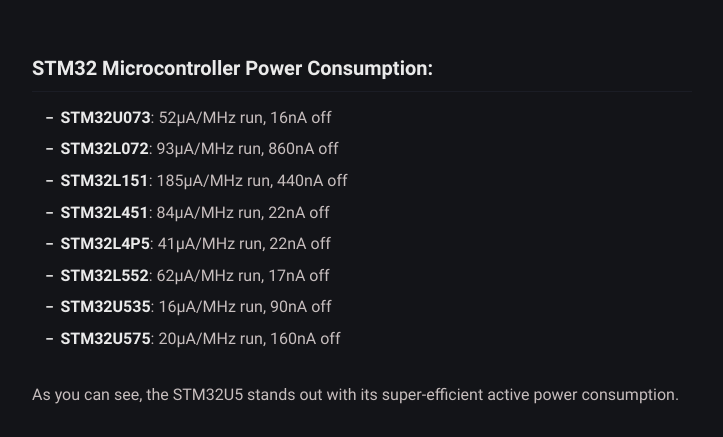
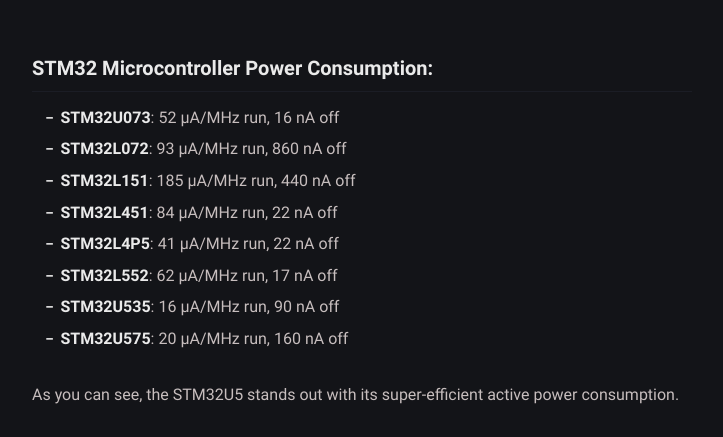
Before and after one commit to xavierbasc/50calc, a Jekyll site: the page built from _posts/battery-consumption/2024-08-07-battery-consumption.md, in a window 1280 px wide and 900 px high, scrolled down 331 px. Shown: the part 152-589 px from the top of the window, without its empty margins (278-1001 px from the left). Built offline with Jekyll 4.4.1, drawn with Linux system fonts in a browser that asks for light colours.

Commit message:
Update 2024-08-07-battery-consumption.md

```diff
--- a/_posts/battery-consumption/2024-08-07-battery-consumption.md
+++ b/_posts/battery-consumption/2024-08-07-battery-consumption.md
@@ -19,14 +19,14 @@
 
 ### STM32 Microcontroller Power Consumption:
 
-- **STM32U073**:  52μA/MHz run, 16nA off
-- **STM32L072**:  93µA/MHz run, 860nA off
-- **STM32L151**: 185µA/MHz run, 440nA off
-- **STM32L451**:  84µA/MHz run, 22nA off
-- **STM32L4P5**:  41μA/MHz run, 22nA off
-- **STM32L552**:  62μA/MHz run, 17nA off
-- **STM32U535**:  16μA/MHz run, 90nA off
-- **STM32U575**:  20μA/MHz run, 160nA off
+- **STM32U073**:  52 μA/MHz run, 16 nA off
+- **STM32L072**:  93 µA/MHz run, 860 nA off
+- **STM32L151**: 185 µA/MHz run, 440 nA off
+- **STM32L451**:  84 µA/MHz run, 22 nA off
+- **STM32L4P5**:  41 μA/MHz run, 22 nA off
+- **STM32L552**:  62 μA/MHz run, 17 nA off
+- **STM32U535**:  16 μA/MHz run, 90 nA off
+- **STM32U575**:  20 μA/MHz run, 160 nA off
 
 As you can see, the STM32U5 stands out with its super-efficient active power consumption.
 
```
